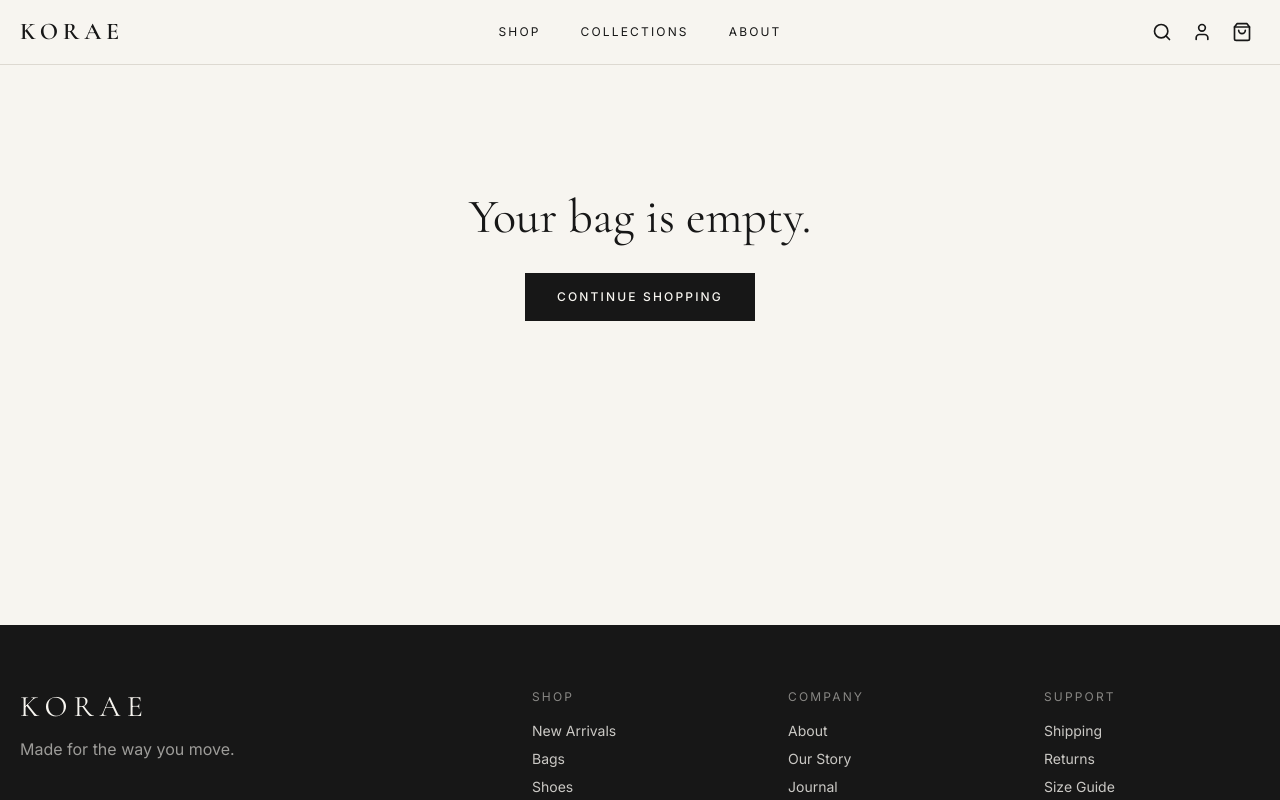
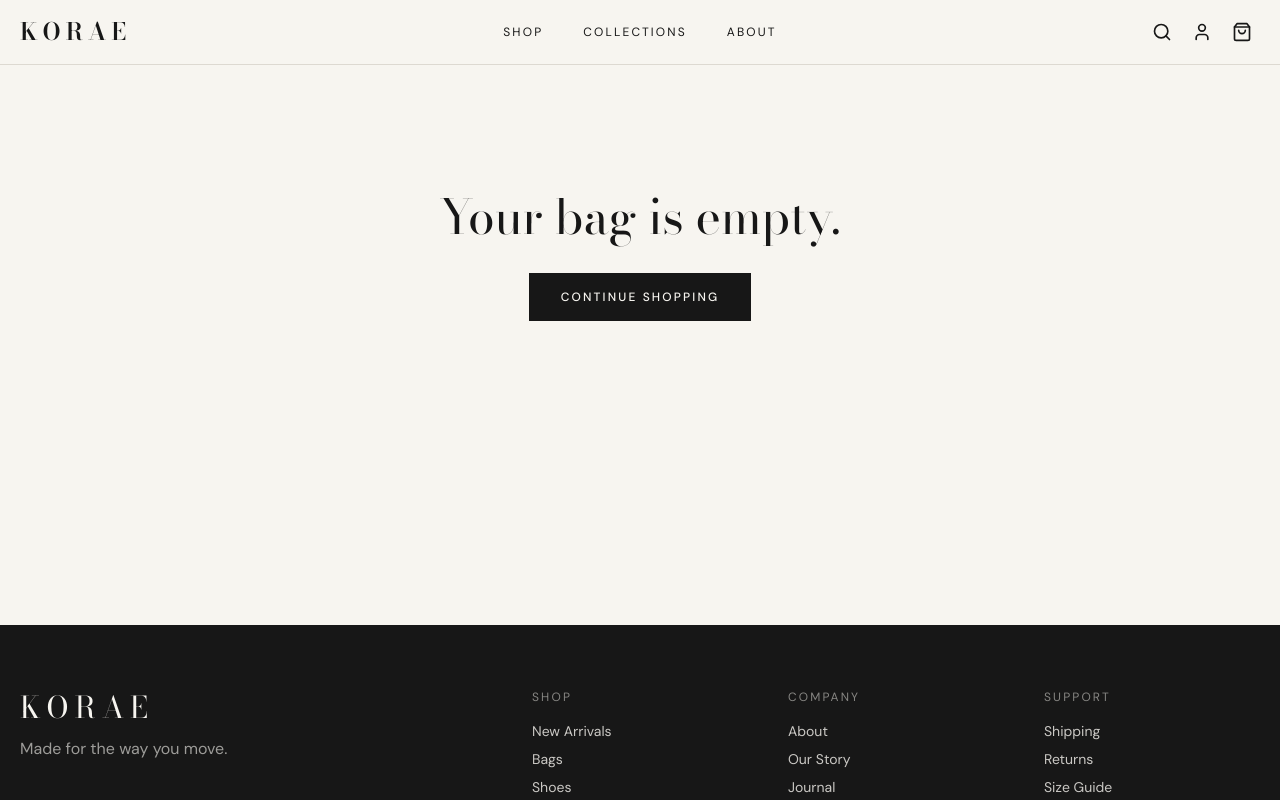
Before and after one commit to Samuel-Oluwafemi/korae, a React (Vite) app: page /cart in a window 1280 px wide. Shown: the top 800 px of the page. Built offline with nearby package versions, Linux system fonts and the light colour scheme.

Commit message:
Update font styles for product names in CartLine, ProductCard, and Checkout components

```diff
--- a/src/components/CartLine.tsx
+++ b/src/components/CartLine.tsx
@@ -21,7 +21,7 @@ export default function CartLine({ l }: { l: Line }) {
       <div className="flex flex-1 flex-col justify-between text-sm">
         <div className="flex justify-between gap-3">
           <div>
-            <p className="font-medium">{l.product.name}</p>
+            <p className="font-serif text-base">{l.product.name}</p>
             <p className="text-muted">
               {l.color}
               {l.size && l.size !== "One Size" ? `, size ${l.size}` : ""}
--- a/src/components/ProductCard.tsx
+++ b/src/components/ProductCard.tsx
@@ -30,7 +30,7 @@ export default function ProductCard({ p }: { p: Product }) {
       </div>
       <div className="mt-4 flex justify-between gap-3 text-sm">
         <div>
-          <h3 className="font-medium">{p.name}</h3>
+          <h3 className="font-serif text-base">{p.name}</h3>
           <p className="mt-0.5 text-muted">{p.category}</p>
         </div>
         <p className="whitespace-nowrap">{money(p.price)}</p>
--- a/src/index.css
+++ b/src/index.css
@@ -1,6 +1,6 @@
-@import url('https://fonts.googleapis.com/css2?family=Cormorant+Garamond:wght@400;500;600&family=Inter:wght@400;500;600&display=swap');
+@import url('https://fonts.googleapis.com/css2?family=Bodoni+Moda:opsz,wght@6..96,400;6..96,500;6..96,600&family=DM+Sans:wght@400;500;600&display=swap');
 @import "tailwindcss";
-@theme{--color-ivory:#F7F5F0;--color-ink:#171717;--color-muted:#6F6B64;--color-olive:#4F5947;--color-clay:#A66A52;--color-line:#DDD9D1;--font-serif:'Cormorant Garamond',serif;--font-sans:'Inter',sans-serif}
+@theme{--color-ivory:#F7F5F0;--color-ink:#171717;--color-muted:#6F6B64;--color-olive:#4F5947;--color-clay:#A66A52;--color-line:#DDD9D1;--font-serif:'Bodoni Moda',serif;--font-sans:'DM Sans',sans-serif}
 body{@apply bg-ivory text-ink font-sans antialiased}
 .btn,.btn-ghost,.btn-light{@apply inline-flex items-center justify-center px-8 py-4 text-xs font-medium uppercase tracking-[0.18em] transition duration-300 focus-visible:outline-2 focus-visible:outline-offset-2 focus-visible:outline-olive disabled:cursor-not-allowed disabled:opacity-40}
 .btn{@apply bg-ink text-ivory hover:bg-olive}
--- a/src/pages/Checkout.tsx
+++ b/src/pages/Checkout.tsx
@@ -82,7 +82,7 @@ export default function Checkout() {
             >
               <Img src={l.product.images[0]} alt="" className="h-16 w-14" />
               <span className="flex-1">
-                {l.product.name}
+                <span className="font-serif text-base">{l.product.name}</span>
                 <br />
                 <span className="text-muted">
                   {l.color} · Qty {l.qty}
```
